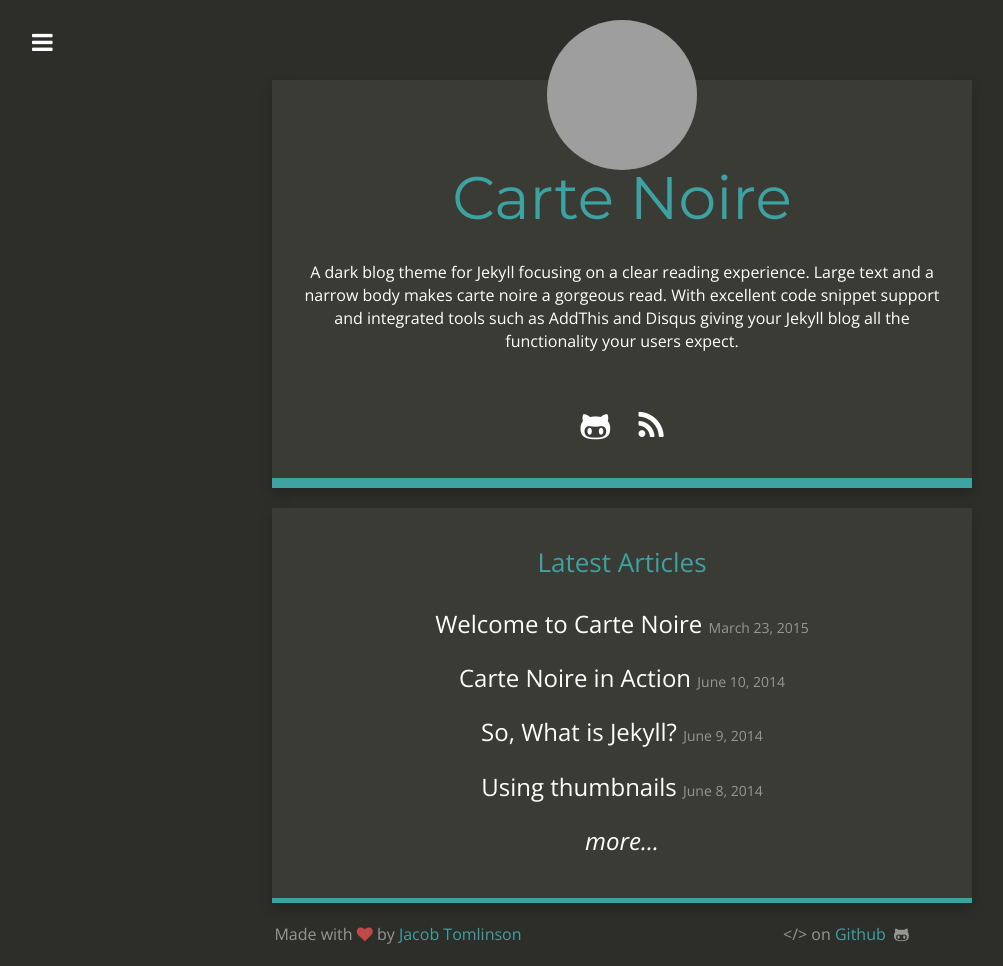
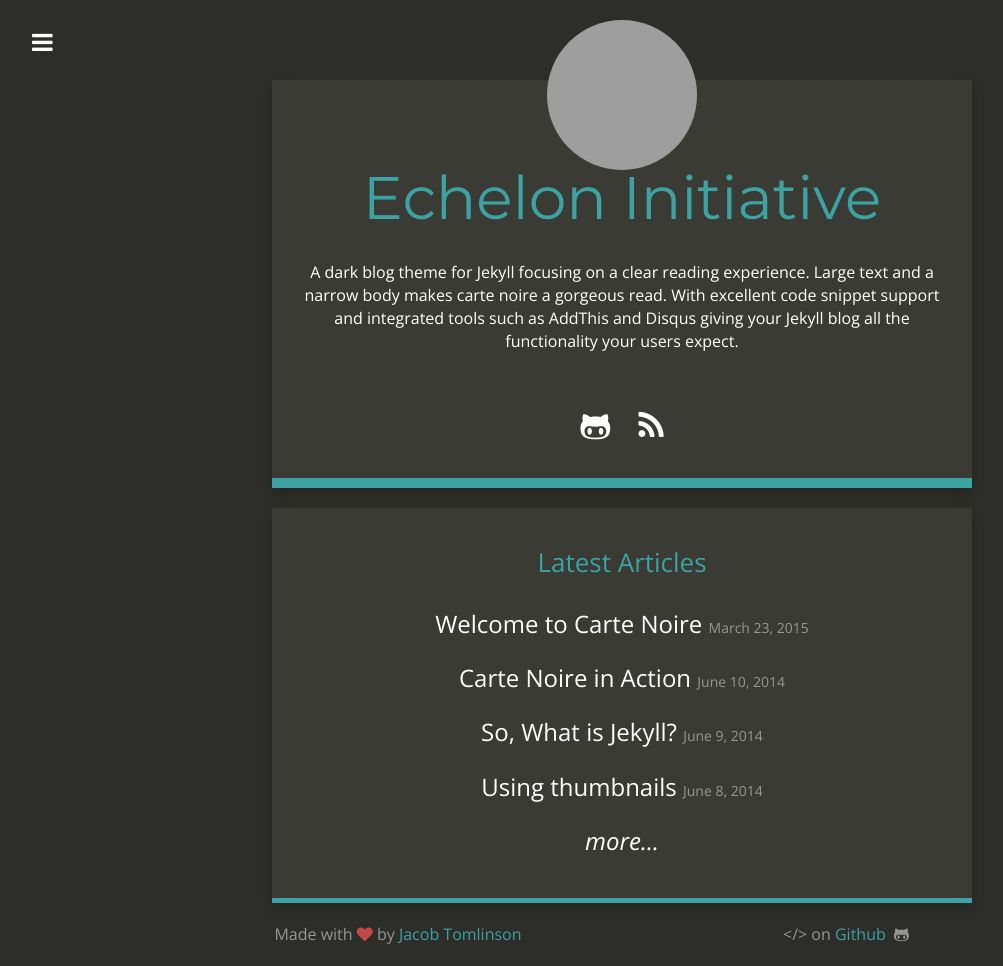
Before and after one commit to Rebelief/echelon.initiative, a Jekyll site: the page built from index.html, in a window 1280 px wide. Shown: the whole page, without its empty margins (18-1021 px from the left). Built offline with Jekyll 4.4.1, drawn with Linux system fonts in a browser that asks for light colours; nearby versions of some CDN libraries; grey boxes are pictures that could not be loaded.

Commit message:
Update _config.yml

```diff
--- a/_config.yml
+++ b/_config.yml
@@ -1,31 +1,28 @@
 # Site settings
-title: "Carte Noire"
-email: jacob@jacobtomlinson.co.uk
-description: "A dark blog theme for Jekyll."
+title: "Echelon Initiative"
+email: node@echelon.net
+description: "We are building safer tomorrows"
 baseurl: ""
 url: "http://carte-noire.jacobtomlinson.co.uk/"
 title_description: "A dark blog theme for Jekyll focusing on a clear reading experience. Large text and a narrow body makes carte noire a gorgeous read. With excellent code snippet support and integrated tools such as AddThis and Disqus giving your Jekyll blog all the functionality your users expect."
 title_image: "https://www.gravatar.com/avatar/00000000000000000000000000000000?s=500&d=mm"
 google_analytics: "UA-20365477-4"
 disqus_account: cartenoire
-github_repository: https://github.com/jacobtomlinson/carte-noire
+github_repository: https://rebelief.github.io
 addthis_id: ra-513c6fa83da6ec67
 post_limit: 5
 
 # Social usernames/URLs
-twitter_username: _jacobtomlinson
-github_username:  jacobtomlinson
+twitter_username: none
+github_username:  rebelief
 instagram_username:
 reddit_username:
-linkedin_link: http://carte-noire.jacobtomlinson.co.uk/
-google_plus_link: http://carte-noire.jacobtomlinson.co.uk/
-stackoverflow_link: http://carte-noire.jacobtomlinson.co.uk/
-xing_link:
+google_plus_link:
 facebook_link:
 
 # Footer
 footer_left: "Made with <i class=\"fa fa-heart\"></i> by <a href=\"https://twitter.com/_JacobTomlinson\">Jacob Tomlinson</a>"
-footer_right: "&lt;/&gt; on <a href=\"https://github.com/jacobtomlinson/carte-noire\">Github</a> &nbsp;<i class=\"fa fa-github-alt\"></i>"
+footer_right: "&lt;/&gt; on <a href=\"https://rebelief.github.io\">Github</a> &nbsp;<i class=\"fa fa-github-alt\"></i>"
 
 # Build settings
 markdown: kramdown
```
